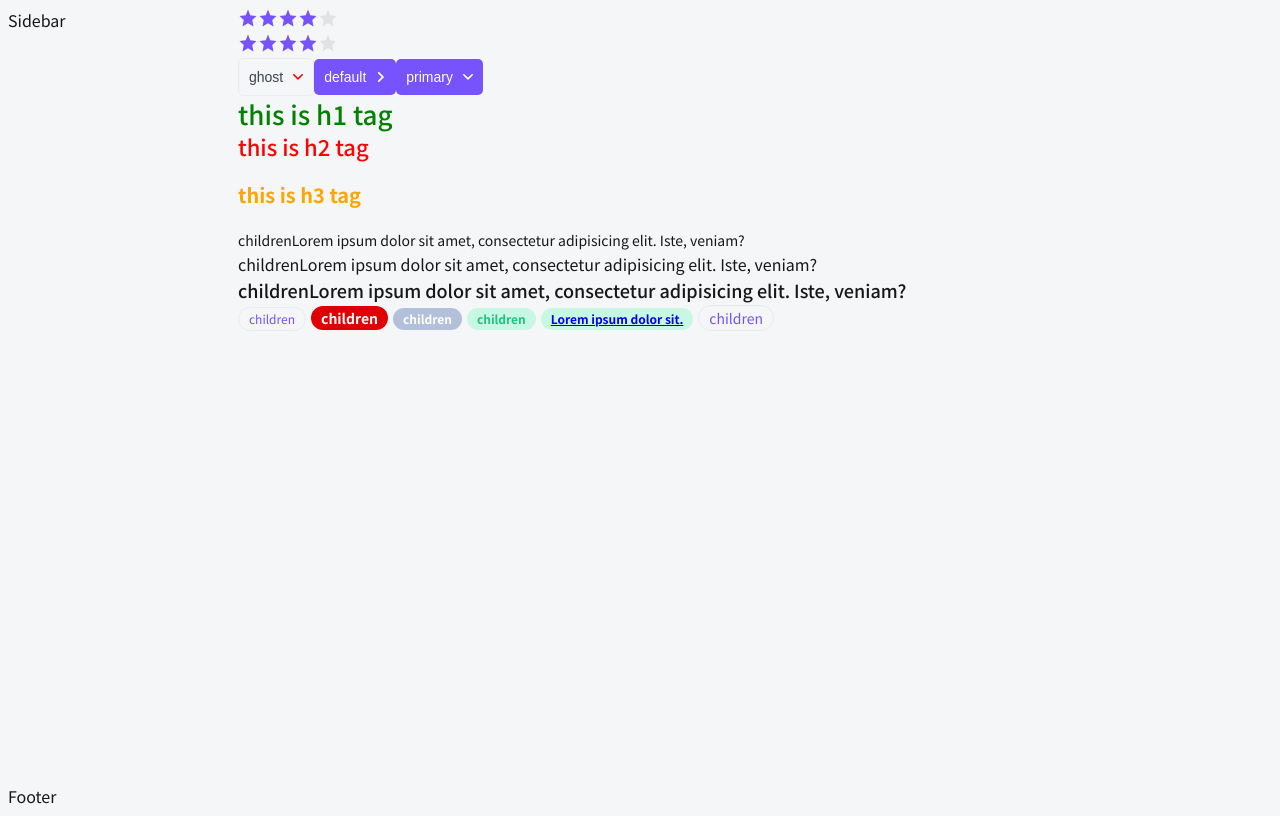
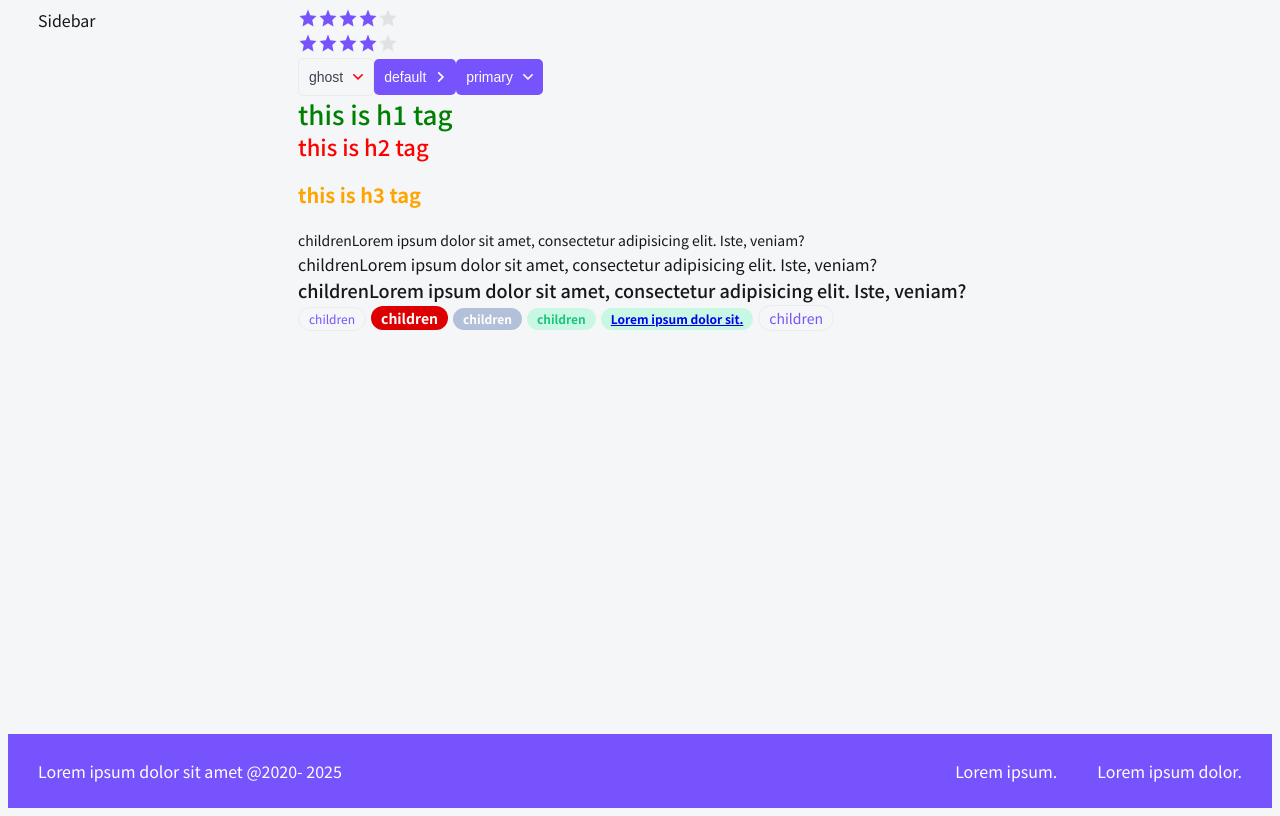
Before and after one commit to Assylzhan91/next-learn, a Next.js app: page / in a window 1280 px wide. Built offline with nearby package versions, Linux system fonts and the light colour scheme.

Commit message:
feat(footer): add content on the footer

```diff
--- a/package.json
+++ b/package.json
@@ -15,6 +15,7 @@
   "dependencies": {
     "@eslint/js": "^9.36.0",
     "classnames": "^2.5.1",
+    "date-fns": "^4.1.0",
     "next": "16.0.7",
     "react": "^19.1.1",
     "react-dom": "^19.1.1",
--- a/src/app/Layout.module.scss
+++ b/src/app/Layout.module.scss
@@ -2,6 +2,7 @@
   display: grid;
   grid-template: ". header header ." auto ". sidebar body ." 1fr "footer footer footer footer" auto / auto 230px minmax(320px, 1200px) auto;
   min-height: 100vh;
+  gap: 0 30px;
 }
 
 .header {
@@ -21,7 +22,7 @@
   grid-area: footer;
 }
 
-@media (width <= 756px ) {
+@media (width <= 765px ) {
   .wrapper {
     grid-template-columns: minmax(320px, 1fr);
     grid-template-areas:
--- a/src/app/components/Footer/Footer.module.scss
+++ b/src/app/components/Footer/Footer.module.scss
@@ -1 +1,16 @@
-/* Only comments */
+.footer {
+  display: grid;
+  grid-template-columns: 1fr auto auto;
+  gap: 10px 40px;
+  background-color: var(--primary);
+  padding:  25px 30px;
+  color: var(--white);
+  font-size: 16px;
+  line-height: 24px;
+}
+
+@media (width <= 765px ) {
+  .footer {
+    grid-template-columns: 1fr;
+  }
+}
--- a/src/app/components/Footer/Footer.tsx
+++ b/src/app/components/Footer/Footer.tsx
@@ -1,6 +1,15 @@
 import React, { JSX } from 'react';
 import { FooterProps } from './Footer.props';
+import styles from './Footer.module.scss';
+import cn from 'classnames';
+import { format } from 'date-fns';
 
-export const Footer = ({ ...props }: FooterProps): JSX.Element => {
-  return <footer {...props}>Footer</footer>;
+export const Footer = ({ className, ...props }: FooterProps): JSX.Element => {
+  return (
+    <footer className={cn(className, styles.footer)} {...props}>
+      <div>Lorem ipsum dolor sit amet @2020- {format(new Date(), 'yyyy')}</div>
+      <div>Lorem ipsum.</div>
+      <div>Lorem ipsum dolor.</div>
+    </footer>
+  );
 };
```
Also changed, not shown: 1 other file (tests, documents, lock files or other folders).
